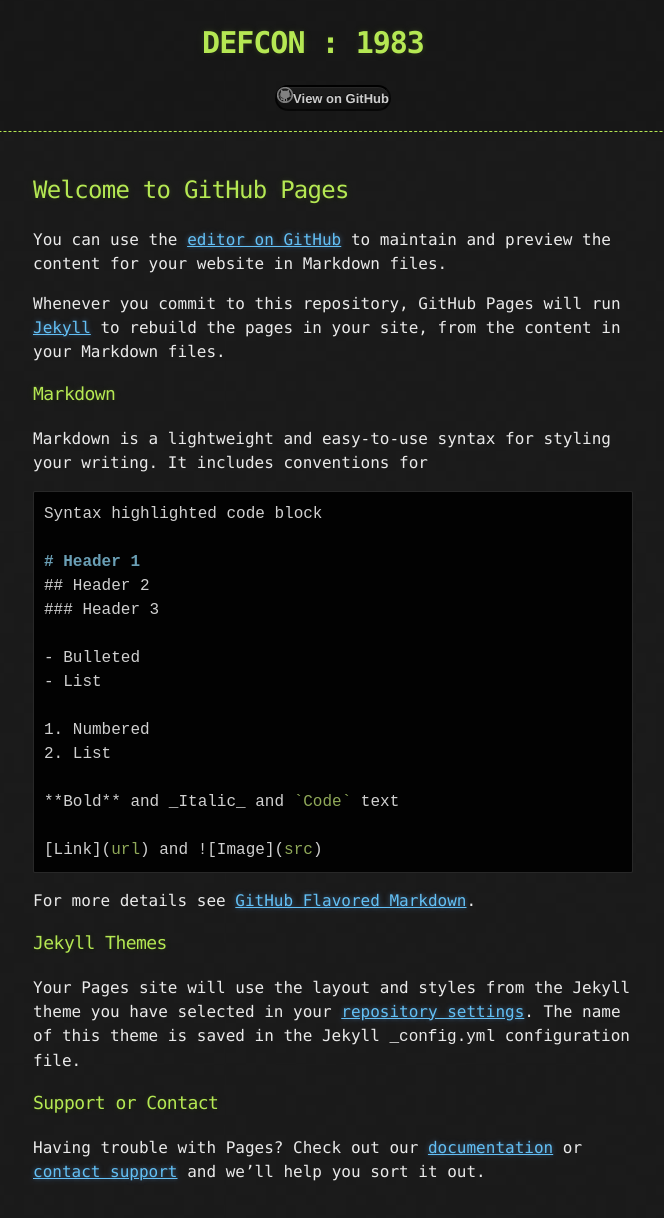
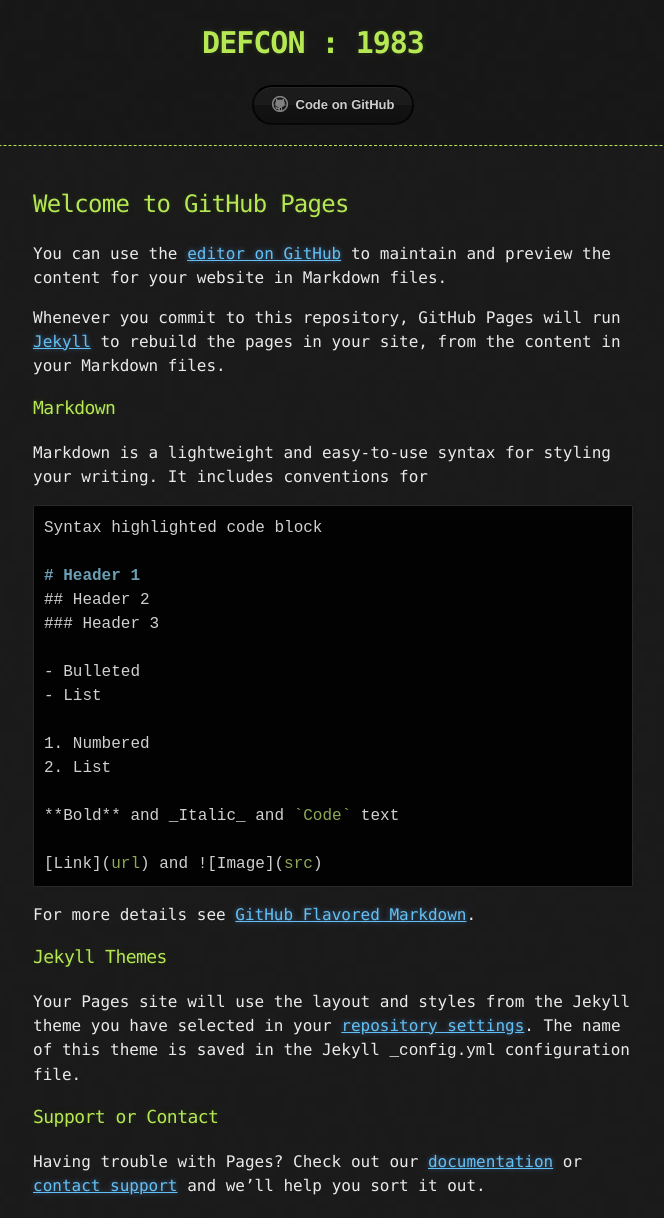
Before and after one commit to mdblabs/DEFCON1983, a Jekyll site: the page built from README.md, in a window 1280 px wide. Shown: the whole page, without its empty margins (307-971 px from the left). Built offline with Jekyll 4.4.1, drawn with Linux system fonts in a browser that asks for light colours; our own code applies the rules of GitHub Pages for plain Markdown files; the repository's description, which GitHub fills in, is left out.

```diff
--- a/_layouts/default.html
+++ b/_layouts/default.html
@@ -17,7 +17,7 @@
 										        <h2>{{ site.description | default: site.github.project_tagline }}</h2>
 
 											        <div id="downloads" style="text-align:center;">
-													          <a href="{{ site.github.repository_url }}" class="btn btn-github"><span class="icon"></span>View on GitHub</a>
+													          <a href="{{ site.github.repository_url }}" class="btn btn-github"><span class="icon"></span>Code on GitHub</a>
                                                     </div>
 																				            </div>
 																					        </header>
--- a/_sass/jekyll-theme-hacker.scss
+++ b/_sass/jekyll-theme-hacker.scss
@@ -178,6 +178,7 @@
 .btn {
   display: inline-block;
   background: -webkit-linear-gradient(top, rgba(40, 40, 40, 0.3), rgba(35, 35, 35, 0.3) 50%, rgba(10, 10, 10, 0.3) 50%, rgba(0, 0, 0, 0.3));
+  padding: 8px 18px;
   border-radius: 50px;
   border: 2px solid rgba(0, 0, 0, 0.7);
   border-bottom: 2px solid rgba(0, 0, 0, 0.7);
@@ -189,7 +190,6 @@
   text-decoration: none;
   text-shadow: 0 -1px 0 rgba(0, 0, 0, 0.75);
   box-shadow: inset 0 1px 0 rgba(255, 255, 255, 0.05);
-
 }
 
 .btn:hover {
@@ -200,8 +200,8 @@
   display: inline-block;
   width: 16px;
   height: 16px;
-  position:relative;
-  text-align: center;
+  margin: 1px 8px 0 0;
+  float: left;
 }
 
 .btn-github .icon {
```
